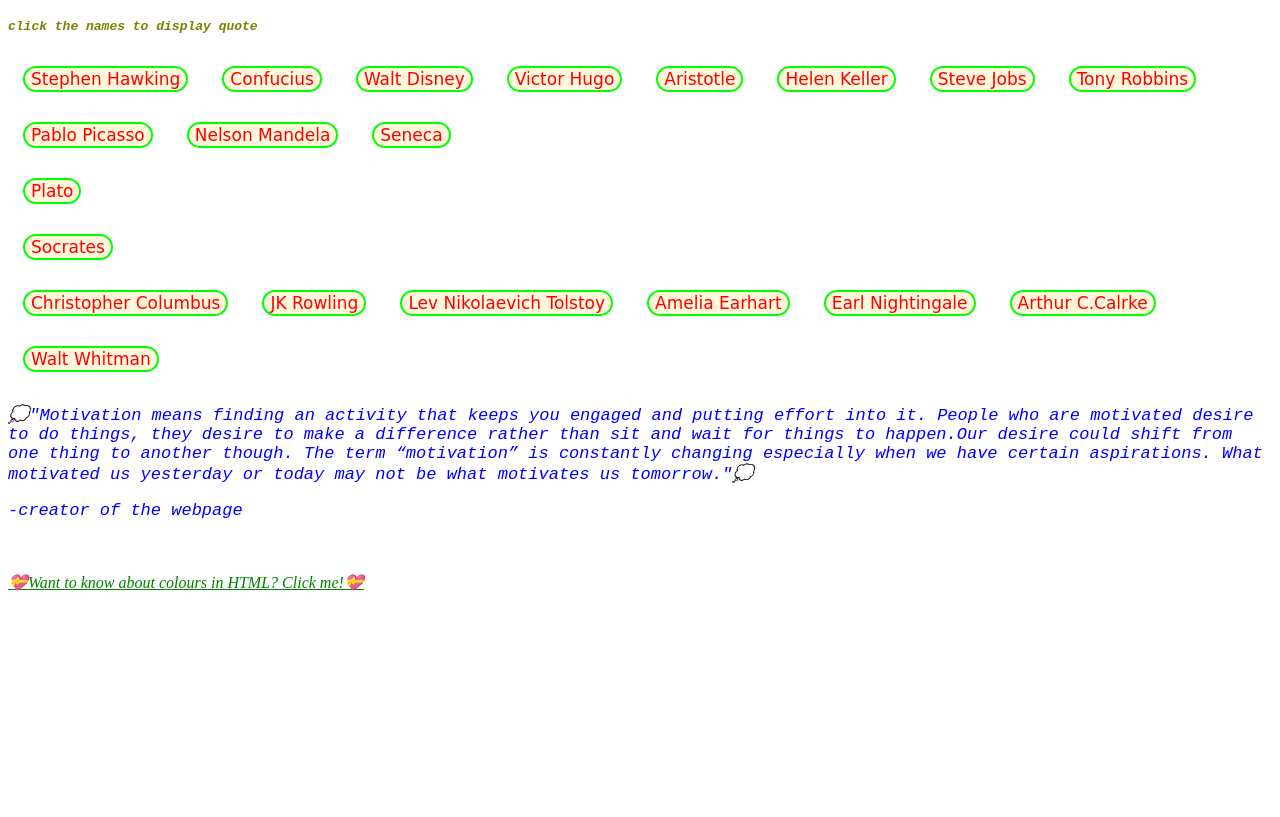
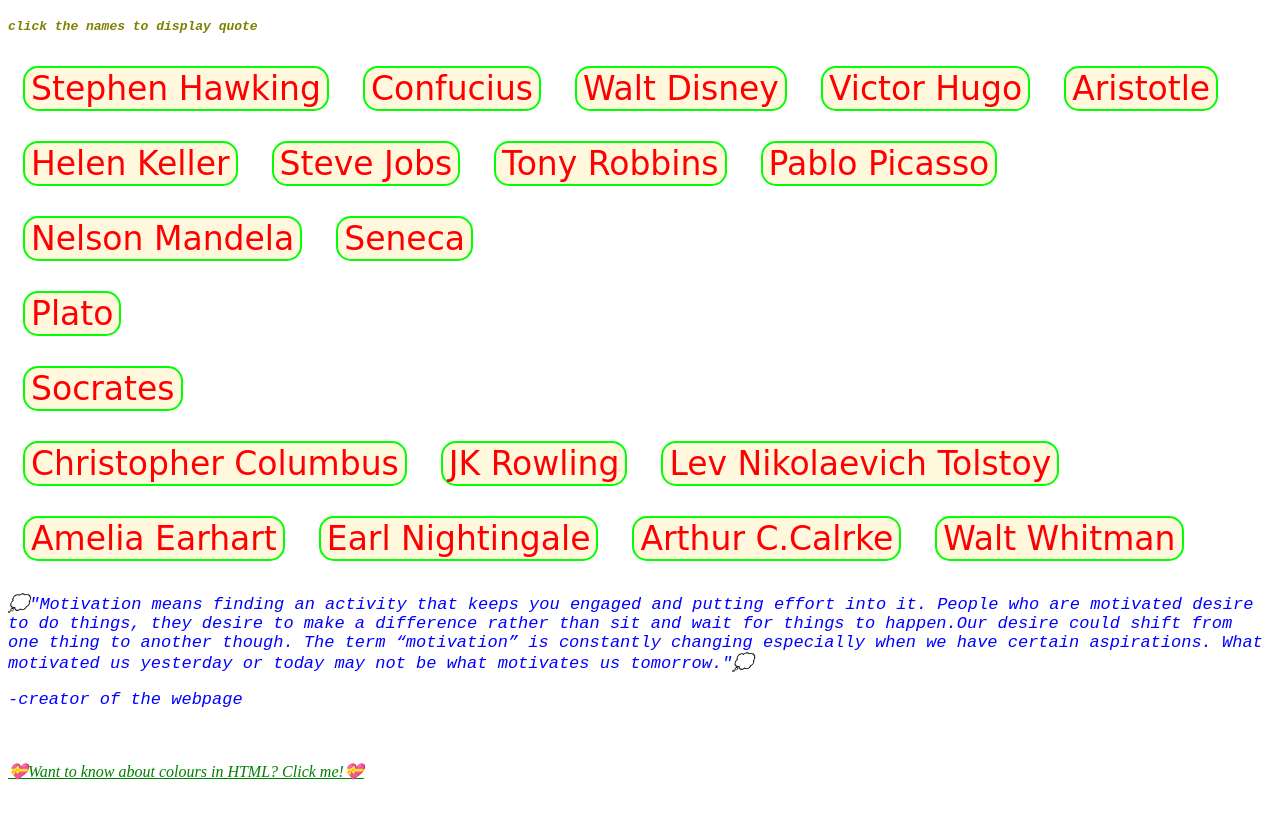
Before and after one commit to Phoenix-Falcon/Phoenix-Falcon.github.io, a plain HTML site: page index.html in a window 1280 px wide. Shown: the part 61-878 px from the top of the page. Before the commit the page ends 800 px from the top, so only its background shows below. Drawn offline with Linux system fonts and the light colour scheme.

Commit message:
Update index.html

```diff
--- a/index.html
+++ b/index.html
@@ -11,7 +11,7 @@ background-color: mistyRose;
 }
 button{
 font-family: cursive;
-font-size: 17px;
+font-size: 33px;
 text-align: center;
 background-color: cornsilk;
 color: red;
```
